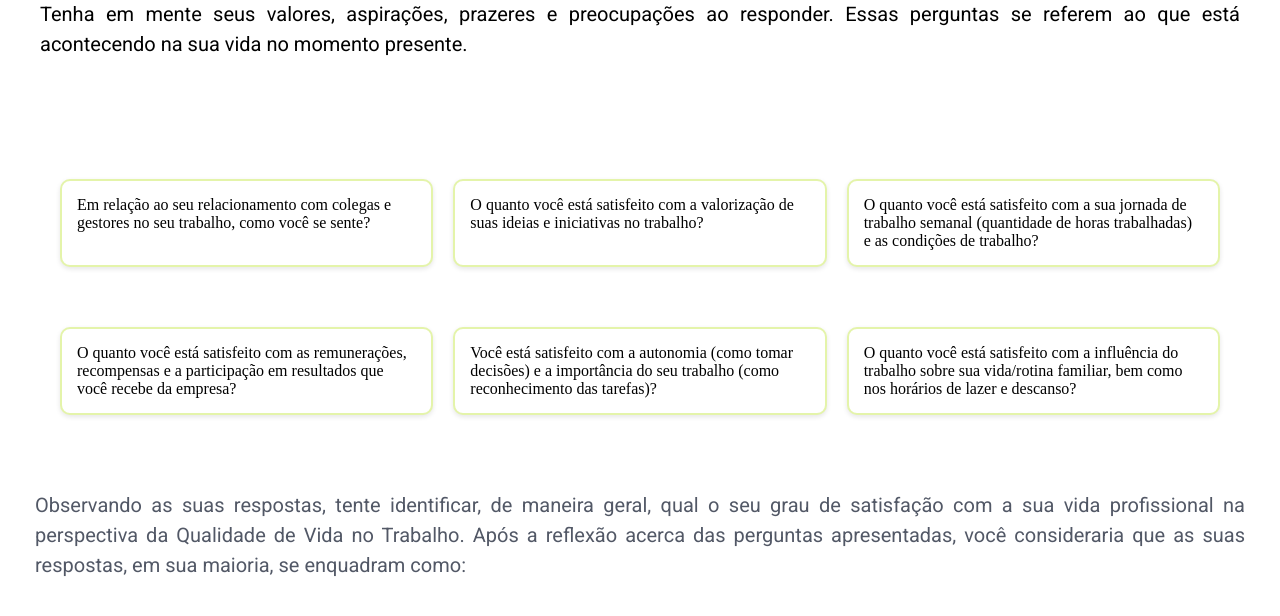
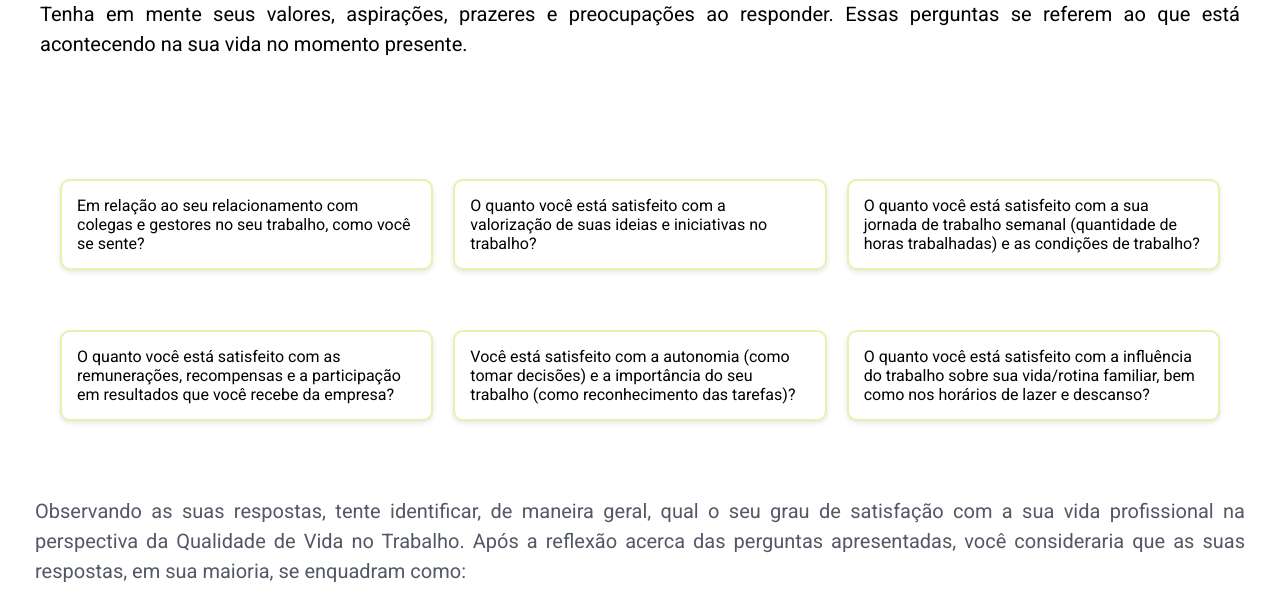
Before and after one commit to egmoraes14/Sintonize-1, a Django app: page /sondagem.html in a window 1280 px wide. Shown: the part 364-980 px from the top of the page. Run offline with Django 5.2, Linux system fonts and the light colour scheme.

Commit message:
add fonte de letras na sondagem

```diff
--- a/site_sintonize/static/css/sondagem.css
+++ b/site_sintonize/static/css/sondagem.css
@@ -68,6 +68,7 @@
     box-shadow: 0 2px 5px rgba(0, 0, 0, 0.1); /* Sombra leve opcional */
     opacity: 1; /* Tornar o item visível */
     text-align: left; /* Justifica o texto dentro do item */
+    font-family: 'Roboto', sans-serif; /* Fonte Roboto */
 }
 
 /* Para garantir textos organizados */
```
